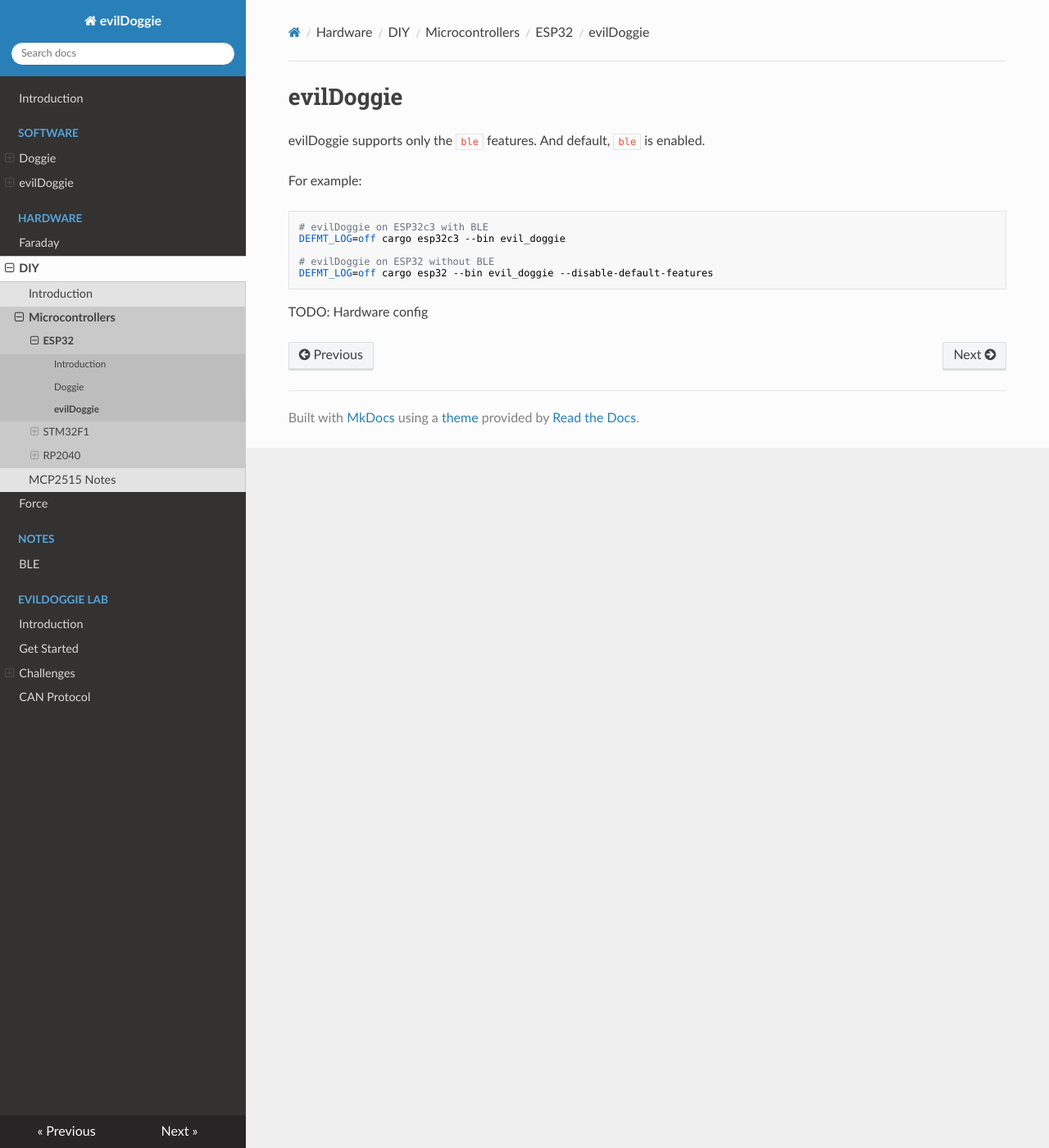
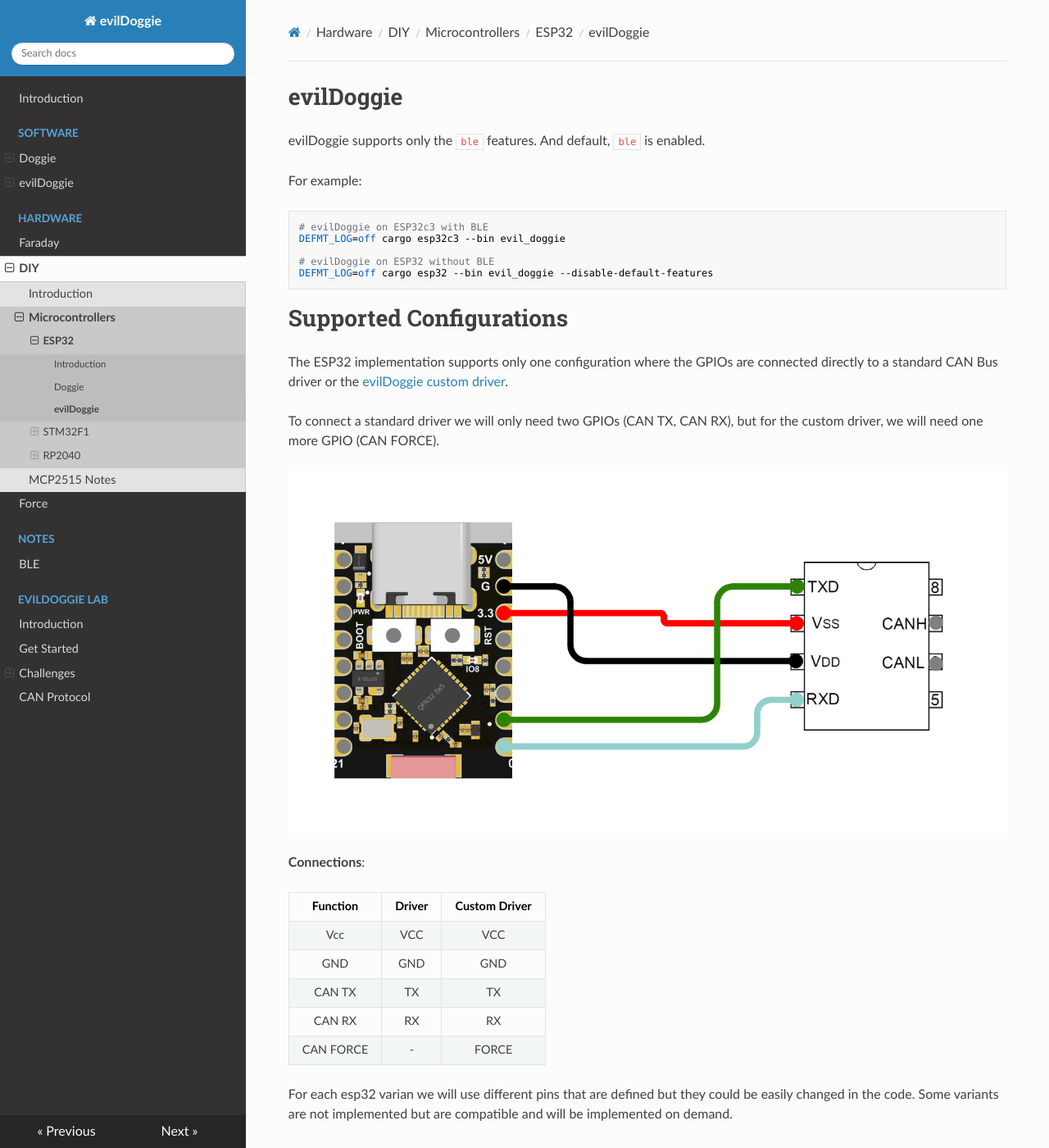
Before and after one commit to infobyte/doggie, an MkDocs documentation site: the page built from docs/hardware/diy/esp32/evil_doggie.md, in a window 1280 px wide and 1400 px high. Shown: the whole window at 82% size. Built offline with MkDocs 1.6.1, drawn with Linux system fonts in a browser that asks for light colours; nearby versions of some CDN libraries; some of the changed text lies outside the part shown.

Commit message:
[docs] ESP32 docs finished

````diff
--- a/docs/hardware/diy/esp32/evil_doggie.md
+++ b/docs/hardware/diy/esp32/evil_doggie.md
@@ -11,4 +11,36 @@
 DEFMT_LOG=off cargo esp32 --bin evil_doggie --disable-default-features
 ```
 
-TODO: Hardware config
+# **Supported Configurations**
+
+The ESP32 implementation supports only one configuration where the GPIOs are connected directly to a standard CAN Bus driver or the [evilDoggie custom driver](../../force.md).
+
+To connect a standard driver we will only need two GPIOs (CAN TX, CAN RX), but for the custom driver, we will need one more GPIO (CAN FORCE).
+
+
+![alt text](../../../res/esp32_twai.png)
+
+__Connections__:
+
+| Function  |   Driver   | Custom Driver |
+| :-------: | :--------: | :-----------: |
+| Vcc       |    VCC     |      VCC      |
+| GND       |    GND     |      GND      |
+| CAN TX    |    TX      |      TX       |
+| CAN RX    |    RX      |      RX       |
+| CAN FORCE |    -       |     FORCE     |
+
+
+For each esp32 varian we will use different pins that are defined but they could be easily changed in the code. Some variants are not implemented but are compatible and will be implemented on demand.
+
+__Connections variants__:
+
+| Function    |   ESP32  | ESP32c3  |
+| :---------: | :------: | :------: |
+|  Vcc 3.3    |   3v3    |    3.3   |
+|  Vcc 5v     |  VIN/5v  |    5v    |
+|  GND        |   GND    |     G    |
+|  CAN TX     |   26     |     1    |
+|  CAN RX     |   25     |     0    |
+|  CAN FORCE  |   27     |     10   |
+| LOGS (UART) |   17     |     3    |
````
Also changed, not shown: docs/hardware/diy/esp32/intro.md (+14 -2 lines).
